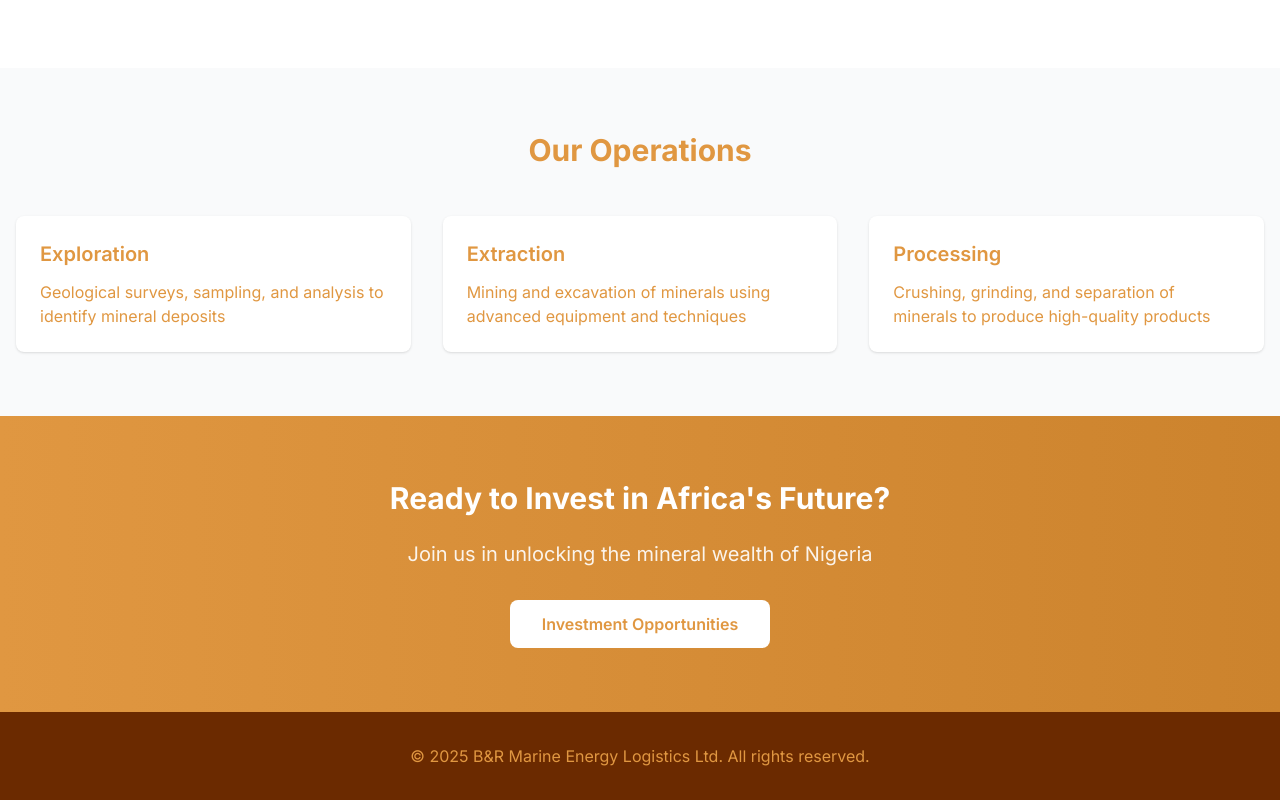
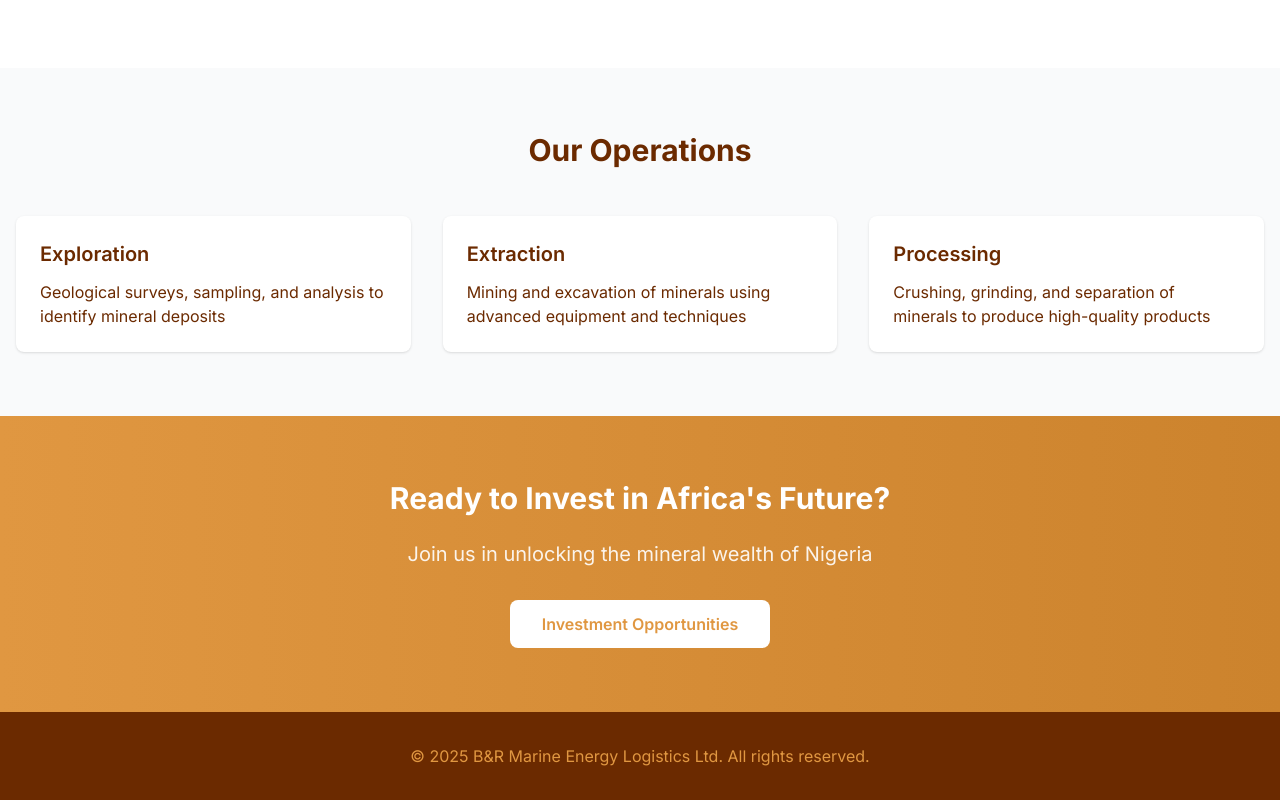
Before and after one commit to AntipasBen23/MARINE, a Next.js app: page / in a window 1280 px wide. Shown: the part 1400-2200 px from the top of the page. Built offline with nearby package versions, Linux system fonts and the light colour scheme.

Commit message:
switched colour blockk 7

```diff
--- a/src/app/page.tsx
+++ b/src/app/page.tsx
@@ -99,14 +99,14 @@ export default function Home() {
       {/* Activities Section */}
       <section id="projects" className="py-16 bg-gray-50">
         <div className="container mx-auto px-4">
-          <h2 className="text-3xl font-bold text-center mb-12" style={{ color: 'rgb(224, 151, 65)' }}>Our Operations</h2>
+          <h2 className="text-3xl font-bold text-center mb-12" style={{ color: 'rgb(107, 42, 0)' }}>Our Operations</h2>
           <div className="grid grid-cols-1 md:grid-cols-3 gap-8">
             {companyInfo.activities.map((activity, index) => (
               <div key={index} className="bg-white p-6 rounded-lg shadow-sm">
-                <h3 className="text-xl font-semibold mb-3" style={{ color: 'rgb(224, 151, 65)' }}>
+                <h3 className="text-xl font-semibold mb-3" style={{ color: 'rgb(107, 42, 0)' }}>
                   {activity.title}
                 </h3>
-                <p style={{ color: 'rgb(224, 151, 65)' }}>{activity.description}</p>
+                <p style={{ color: 'rgb(107, 42, 0)' }}>{activity.description}</p>
               </div>
             ))}
           </div>
```
